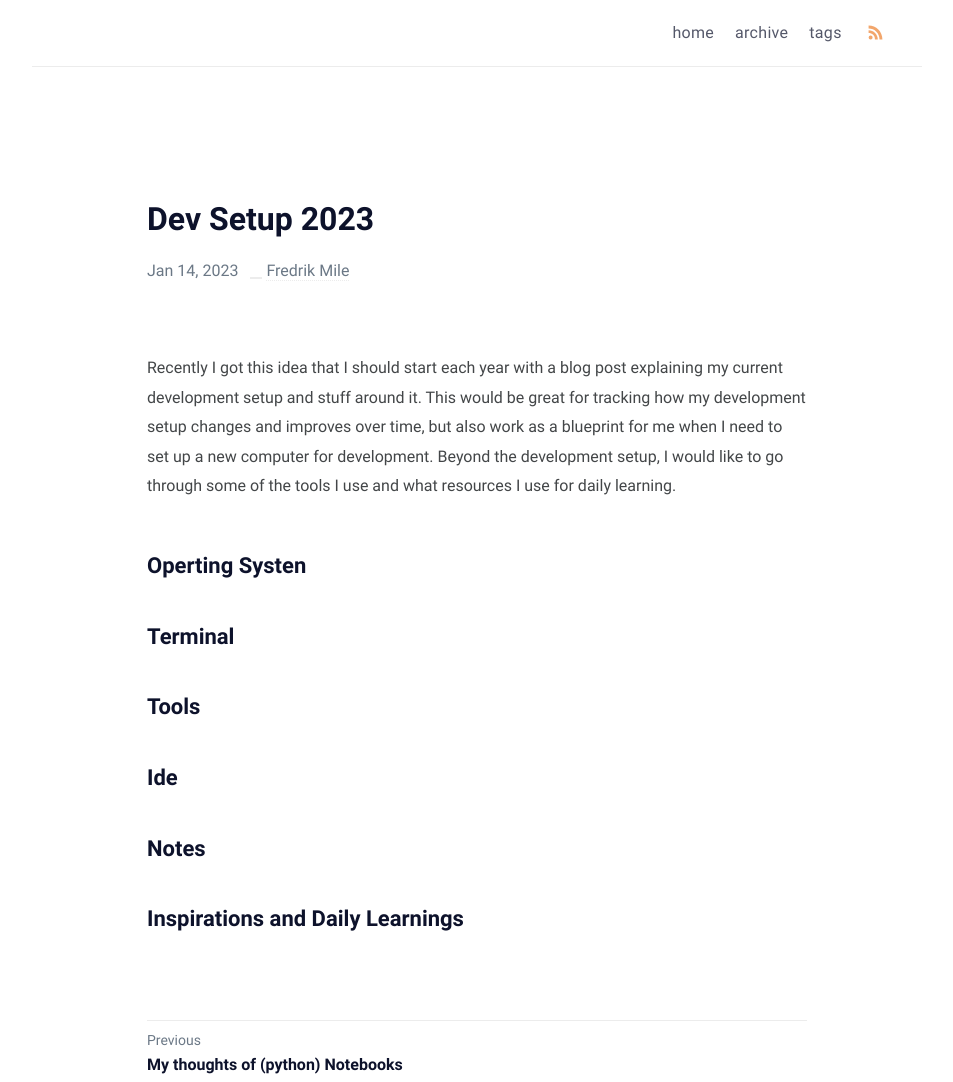
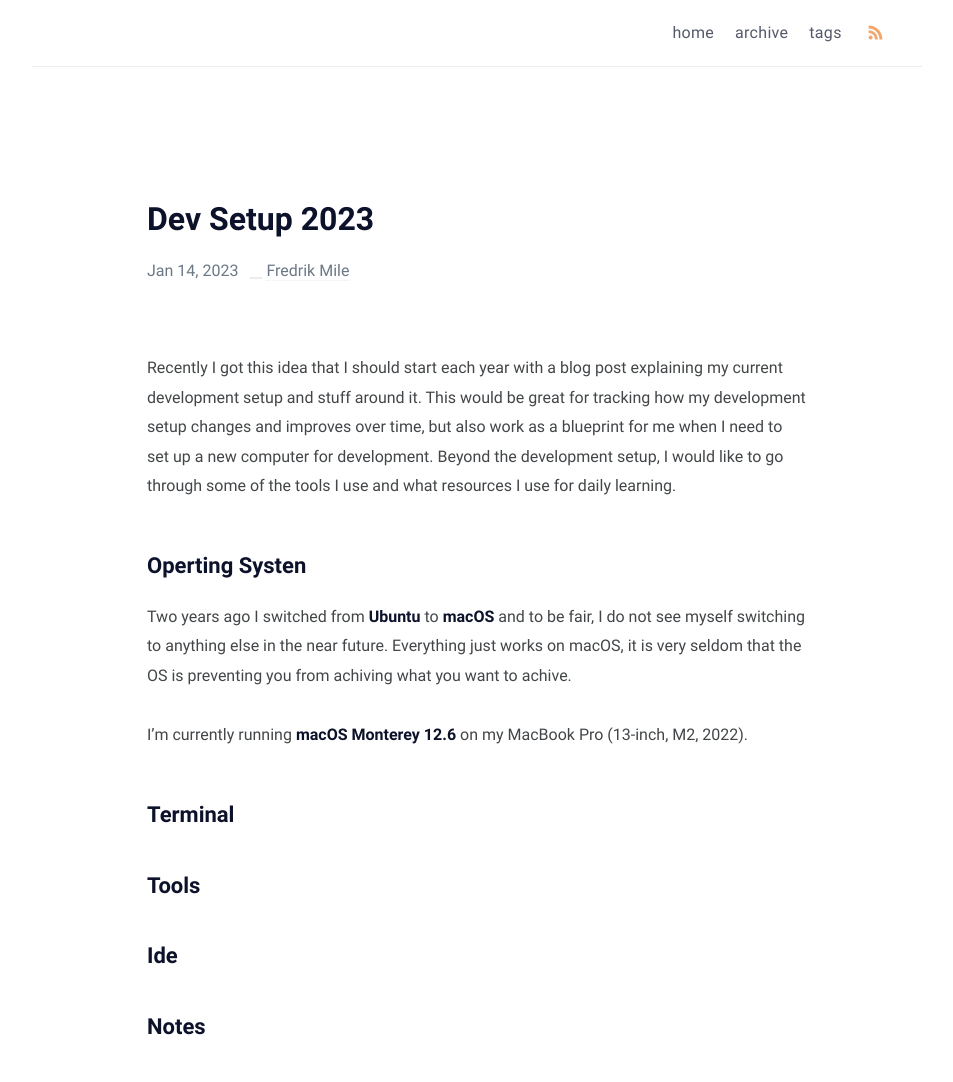
Before and after one commit to mile95/old-blog, a Jekyll site: the page built from _posts/dev-setup-2023/2023-01-14-dev-setup-2023.md, in a window 1280 px wide, cut to the strip 0-1082 px from the top of the page. Shown: the whole strip, without its empty margins (163-1116 px from the left). Built offline with Jekyll 4.4.1, drawn with Linux system fonts in a browser that asks for light colours.

Commit message:
add os section

```diff
--- a/_posts/dev-setup-2023/2023-01-14-dev-setup-2023.md
+++ b/_posts/dev-setup-2023/2023-01-14-dev-setup-2023.md
@@ -12,6 +12,11 @@ Beyond the development setup, I would like to go through some of the tools I use
 
 ## Operting Systen
 
+Two years ago I switched from **Ubuntu** to **macOS** and to be fair, I do not see myself switching to anything else in the near future.
+Everything just works on macOS, it is very seldom that the OS is preventing you from achiving what you want to achive.
+
+I'm currently running **macOS Monterey 12.6** on my MacBook Pro (13-inch, M2, 2022).
+
 ## Terminal
 
 ## Tools
```
